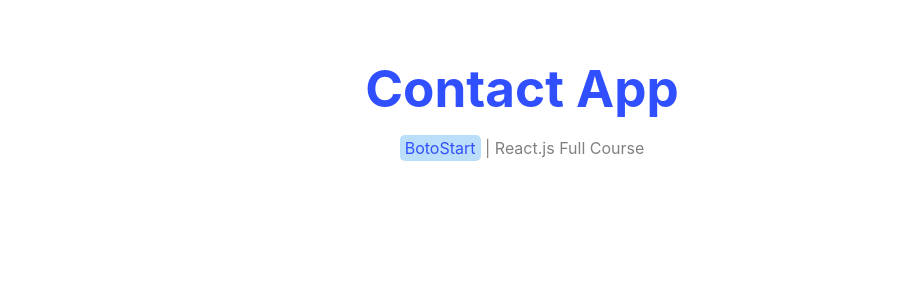
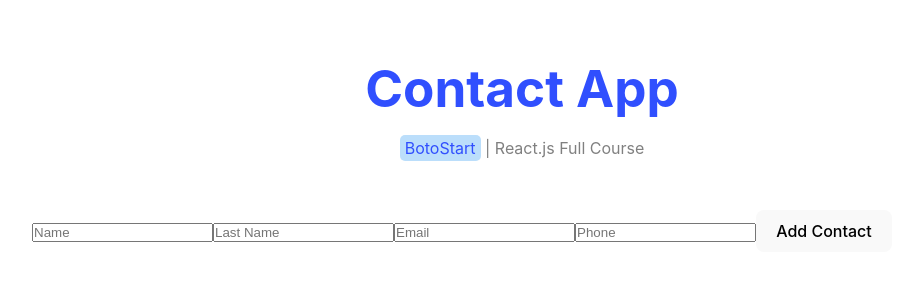
Before and after one commit to MaryamMirafzal/ContactApp, a React (Vite) app: page / in a window 1280 px wide. Shown: the top 300 px of the page, without its empty margins (118-1021 px from the left). Built offline with nearby package versions, Linux system fonts and the light colour scheme.

Commit message:
Create Form in Cantact Component

```diff
--- a/src/App.jsx
+++ b/src/App.jsx
@@ -1,3 +1,4 @@
+import Contacts from "./Components/Contacts"
 import Header from "./Components/Header"
 
 
@@ -7,6 +8,7 @@ function App() {
   return (
     <>
       <Header />
+      <Contacts />
     </>
   )
 }
--- /dev/null
+++ b/src/Components/Contacts.jsx
@@ -0,0 +1,51 @@
+import { useState } from "react"
+
+function Contacts() {
+    const [contact , setContact ] = useState({
+        name:'',
+        lastName:'',
+        phone:'',
+        email:'',
+    })
+    const changeHandler = (event)=>{
+        const name = event.target.name;
+        const value = event.target.value;
+        setContact((contact)=> ({...contact,[name]:value}))
+    }
+    const addContacts = (event) =>{
+        console.log(contact);
+    }
+  return (
+
+    <div>
+        <div>
+            <input type="text"
+             placeholder="Name"
+             value={contact.name}
+             onChange={changeHandler}
+             name="name"
+              />
+            <input type="text"
+             placeholder="Last Name"
+             value={contact.lastName}
+             onChange={changeHandler}
+             name="lastName"
+              />
+            <input type="email"
+             placeholder="Email"
+             value={contact.email}
+             onChange={changeHandler}
+             name="email"
+              />
+            <input type="number" placeholder="Phone"
+             value={contact.phone}
+             onChange={changeHandler}
+             name="phone"
+              />
+            <button onClick={addContacts}>Add Contact</button>
+        </div>
+    </div>
+  )
+}
+
+export default Contacts
```
